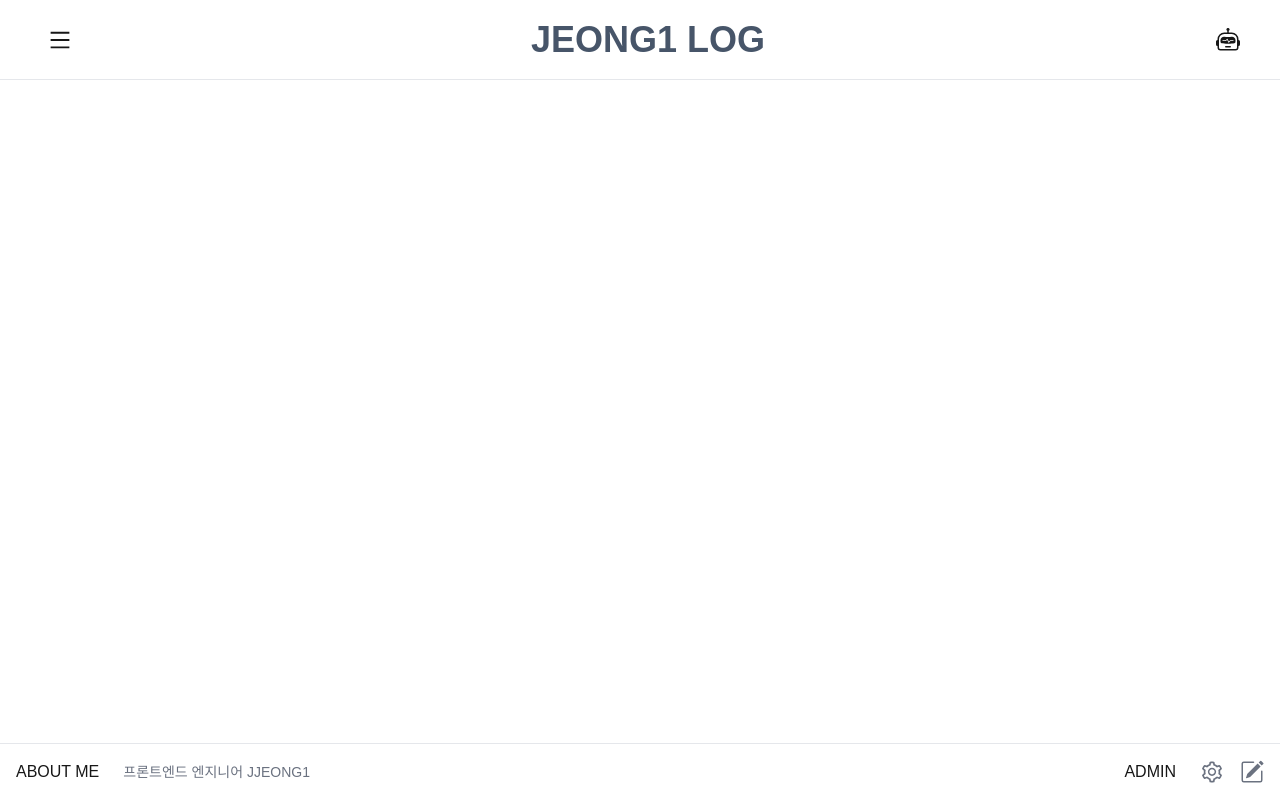
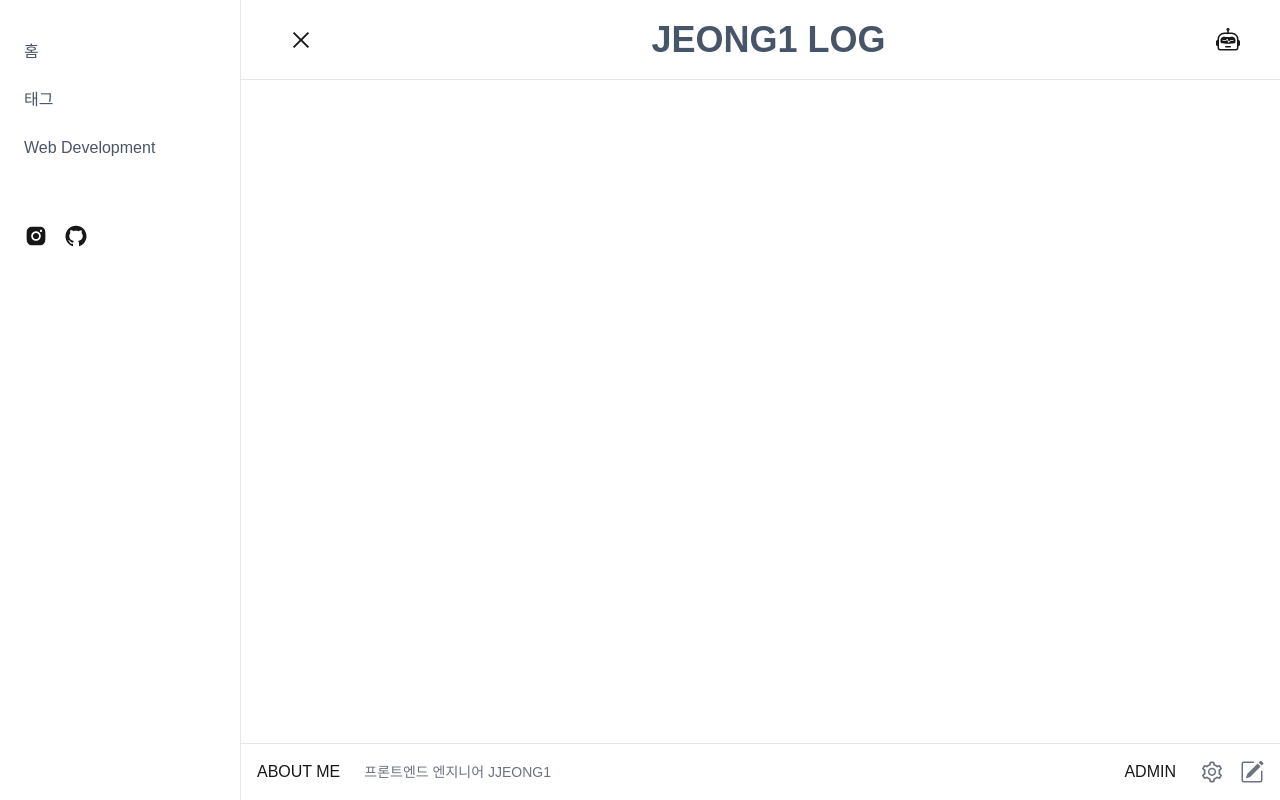
Before and after one commit to jeongwon-jo/next-blog-app, a Next.js app: page / in a window 1280 px wide. Both pictures are taken after a click on the button 60 px from the left and 39 px from the top of the page. Built offline with nearby package versions, Linux system fonts and the light colour scheme.

Commit message:
Sidebar Component 추가

```diff
--- a/src/components/Header.tsx
+++ b/src/components/Header.tsx
@@ -1,22 +1,33 @@
 import Link from "next/link"
 import { FC } from "react"
-import { AiOutlineMenu } from "react-icons/ai"
+import { AiOutlineClose, AiOutlineMenu } from "react-icons/ai"
 import { BsRobot } from "react-icons/bs"
 
-const Header:FC = () => {
+type HeaderProps = {
+  isSidebarOpen: boolean;
+  setIsSidebarOpen: (isOpen:boolean) => void
+}
+
+const Header: FC<HeaderProps> = ({isSidebarOpen, setIsSidebarOpen}) => {
   return (
     <header className="flex h-16 items-center justify-between border-b px-4 lg:h-20 lg:px-10">
-      <button className="p-2">
-        <AiOutlineMenu className="size-5 lg:size-6" />
+      <button className="p-2" onClick={() => setIsSidebarOpen(!isSidebarOpen)}>
+        {isSidebarOpen ? (
+          <AiOutlineClose className="size-5 lg:size-6" />
+        ) : (
+          <AiOutlineMenu className="size-5 lg:size-6" />
+        )}
       </button>
       <Link href={'/'}>
-        <h1 className="text-3xl font-semibold text-slate-600 lg:text-4xl">JEONG1 LOG</h1>
+        <h1 className="text-3xl font-semibold text-slate-600 lg:text-4xl">
+          JEONG1 LOG
+        </h1>
       </Link>
-      <Link href={'/posts'}>
+      <Link href={'/search'}>
         <BsRobot className="size-5 lg:size-6" />
       </Link>
     </header>
   );
-}
+};
 
 export default Header
--- /dev/null
+++ b/src/components/Sidebar.tsx
@@ -0,0 +1,48 @@
+import { cn } from "@/utils/style";
+import Link from "next/link";
+import { FC } from "react";
+import { AiFillGithub, AiFillInstagram, AiOutlineClose } from "react-icons/ai";
+
+type SidebarProps = {
+  close: () => void;
+  isOpen: boolean;
+}
+
+const Sidebar:FC<SidebarProps> = ({close, isOpen}) => {
+  return (
+    <div className={cn('absolute min-h-screen flex-col gap-6 border-r bg-white px-6 py-10 text-base lg:relative', isOpen ? 'flex' : 'hidden')}>
+      <div className="flex justify-end lg:hidden">
+        <AiOutlineClose className="size-6" onClick={close} />
+      </div>
+      <Link
+        href={'/'}
+        className="w-48 font-medium text-gray-600 hover:underline"
+      >
+        홈
+      </Link>
+      <Link
+        href={'/tag'}
+        className="w-48 font-medium text-gray-600 hover:underline"
+      >
+        태그
+      </Link>
+      <Link
+        href={'/category/web-Development'}
+        className="w-48 font-medium text-gray-600 hover:underline"
+      >
+        Web Development
+      </Link>
+
+      <div className="mt-10 flex items-center gap-4">
+        <Link href={''}>
+          <AiFillInstagram className="size-6" />
+        </Link>
+        <Link href={''}>
+          <AiFillGithub className="size-6" />
+        </Link>
+      </div>
+    </div>
+  );
+}
+
+export default Sidebar;
--- /dev/null
+++ b/src/pages/404.tsx
@@ -0,0 +1,7 @@
+export default function _404() {
+  return (
+    <div className="flex flex-col items-center p-24">
+      <h1 className="text-base font-medium text-gray-400">찾을 수 없는 페이지입니다.</h1>
+    </div>
+  )
+}
--- a/src/pages/_app.tsx
+++ b/src/pages/_app.tsx
@@ -1,13 +1,18 @@
 import Footer from "@/components/Footer";
 import Header from "@/components/Header";
+import Sidebar from "@/components/Sidebar";
 import "@/styles/globals.css";
 import type { AppProps } from "next/app";
+import { useState } from "react";
 
 export default function App({ Component, pageProps }: AppProps) {
+  const [isSidebarOpen, setIsSidebarOpen] = useState(false);
+
   return (
-    <div className="flex h-screen w-screen">
+    <div className="flex h-screen w-screen text-sm lg:text-base">
+      <Sidebar isOpen={isSidebarOpen} close={() => setIsSidebarOpen(false)}/>
       <div className="flex flex-1 flex-col">
-        <Header />
+        <Header isSidebarOpen={isSidebarOpen} setIsSidebarOpen={setIsSidebarOpen} />
         <div className="flex flex-1 flex-col overflow-y-auto">
           <main className="flex-1">
             <Component {...pageProps} />
--- a/src/pages/index.tsx
+++ b/src/pages/index.tsx
@@ -1,14 +1,5 @@
-import { Geist, Geist_Mono } from "next/font/google";
 
-const geistSans = Geist({
-  variable: "--font-geist-sans",
-  subsets: ["latin"],
-});
 
-const geistMono = Geist_Mono({
-  variable: "--font-geist-mono",
-  subsets: ["latin"],
-});
 
 export default function Home() {
   return (
--- /dev/null
+++ b/src/pages/posts/[id].tsx
@@ -0,0 +1,22 @@
+import { GetServerSideProps } from "next"
+type PostProps = {
+  id: string
+}
+
+export default function Post({id}: PostProps) {
+  return (
+    <div className="flex">
+      <h1>더미 {id}</h1>
+    </div>
+  )
+}
+
+export const getServerSideProps: GetServerSideProps = async ({ query }) => {
+  const { id } = query
+
+  return {
+    props: {
+      id,
+    },
+  };
+}
```
